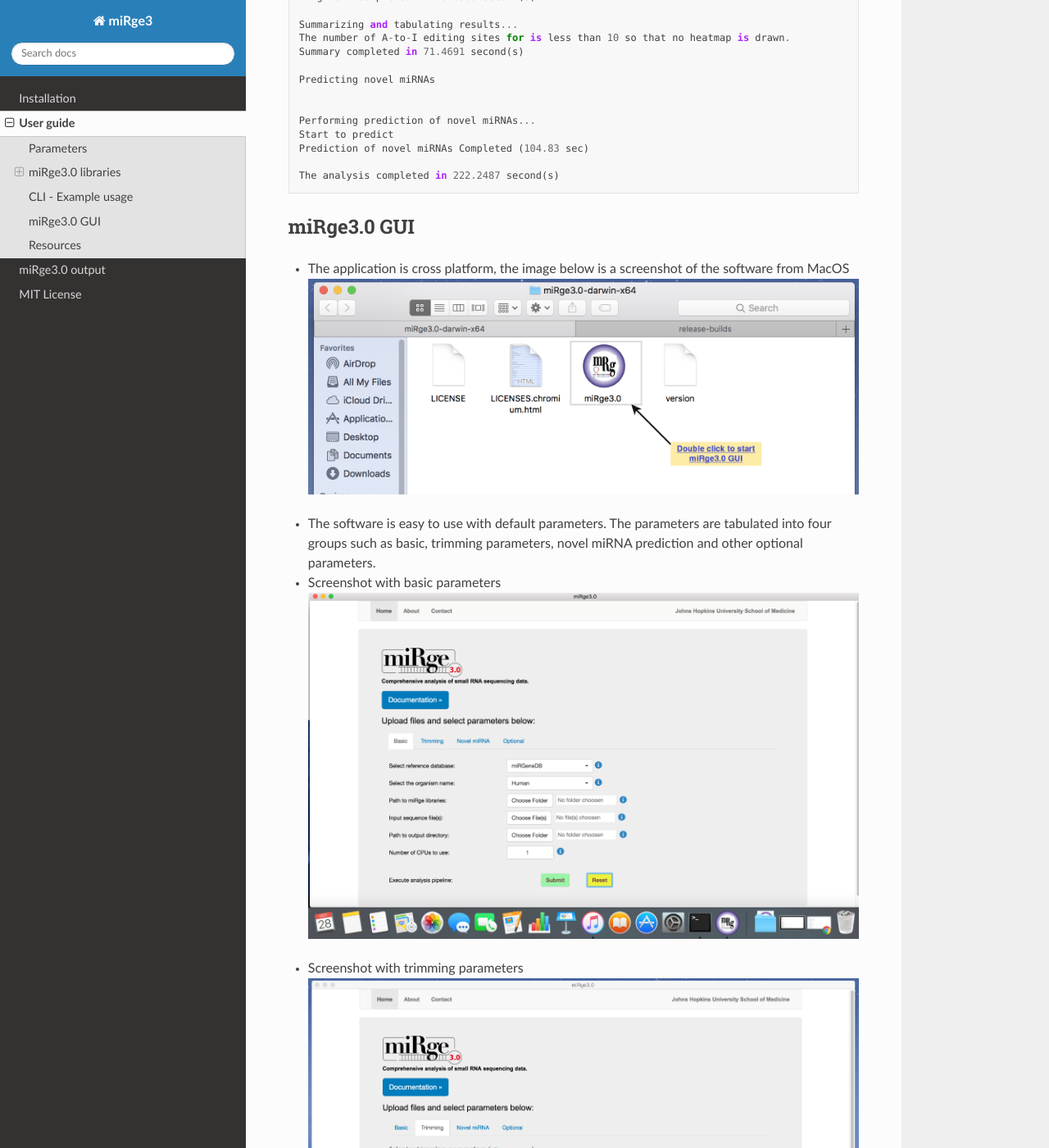
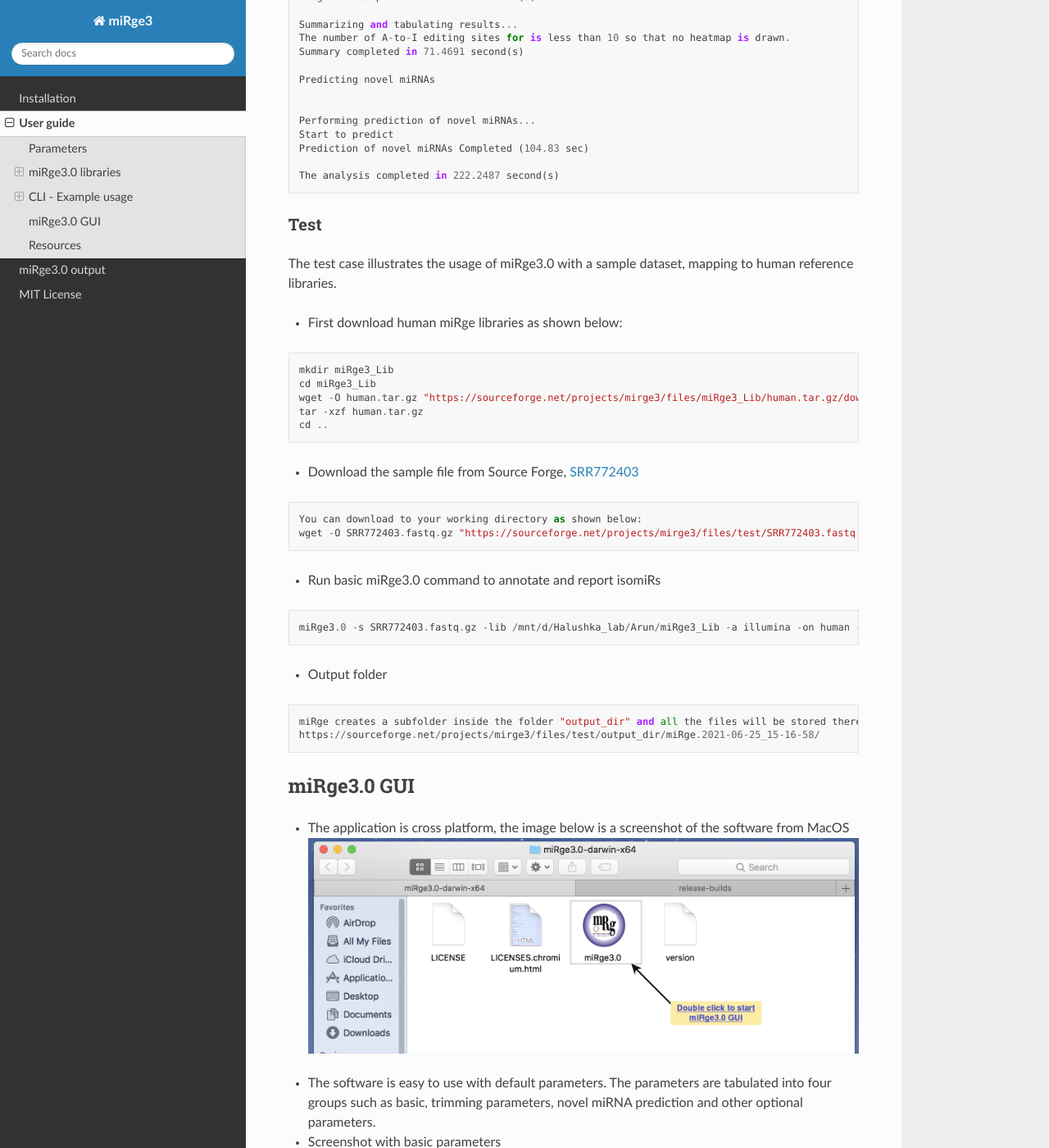
Before and after one commit to mhalushka/miRge3.0, a Sphinx documentation site: the page built from docs/source/quick_start.md, in a window 1280 px wide and 1400 px high, scrolled down 2992 px. Shown: the whole window at 82% size. Built offline with Sphinx 7.4.7 and the Read the Docs theme 2.0.0, drawn with Linux system fonts in a browser that asks for light colours.

Commit message:
Update quick_start.md

````diff
--- a/docs/source/quick_start.md
+++ b/docs/source/quick_start.md
@@ -144,6 +144,32 @@ Prediction of novel miRNAs Completed (104.83 sec)
 
 The analysis completed in 222.2487 second(s)
 ```
+### Test
+The test case illustrates the usage of miRge3.0 with a sample dataset, mapping to human reference libraries.
+- First download human miRge libraries as shown below:
+```
+mkdir miRge3_Lib
+cd miRge3_Lib
+wget -O human.tar.gz "https://sourceforge.net/projects/mirge3/files/miRge3_Lib/human.tar.gz/download"
+tar -xzf human.tar.gz
+cd ..
+```
+
+- Download the sample file from Source Forge, [SRR772403](https://sourceforge.net/projects/mirge3/files/test/SRR772403.fastq.gz/download)
+```
+You can download to your working directory as shown below:
+wget -O SRR772403.fastq.gz "https://sourceforge.net/projects/mirge3/files/test/SRR772403.fastq.gz/download"
+```
+- Run basic miRge3.0 command to annotate and report isomiRs
+```
+miRge3.0 -s SRR772403.fastq.gz -lib /mnt/d/Halushka_lab/Arun/miRge3_Lib -a illumina -on human -db mirbase -o output_dir -gff -cpu 8
+```
+- Output folder
+```
+miRge creates a subfolder inside the folder "output_dir" and all the files will be stored there. The test output can be accessed at the following link:
+https://sourceforge.net/projects/mirge3/files/test/output_dir/miRge.2021-06-25_15-16-58/
+```
+
 
 ## miRge3.0 GUI
 
````
